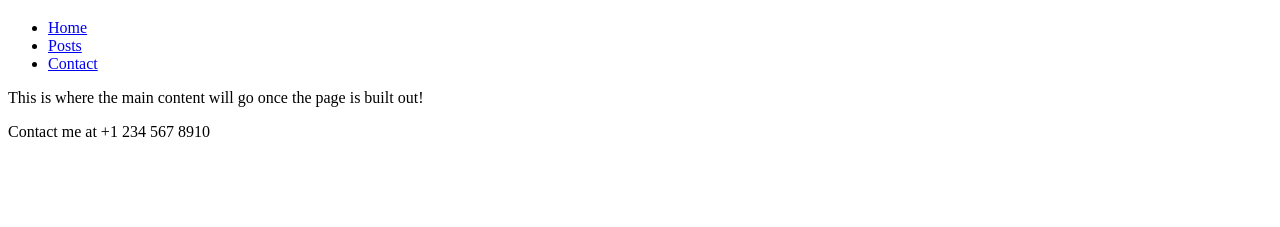
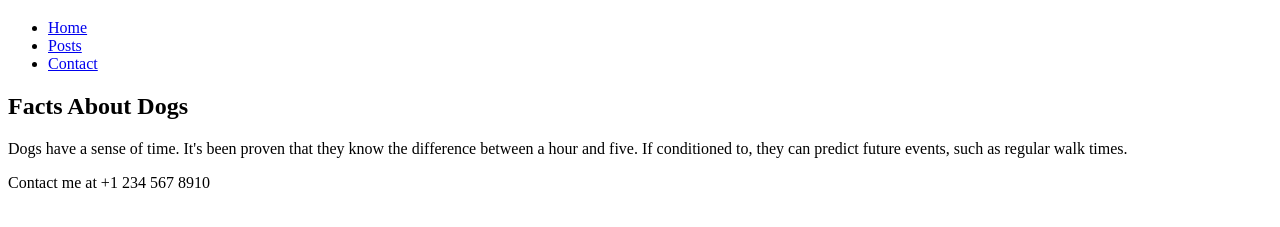
Before and after one commit to Edo404/CodeAccademy, a plain HTML site: page semantic.html in a window 1280 px wide. Shown: the part 61-288 px from the top of the page. Drawn offline with Linux system fonts and the light colour scheme.

Commit message:
semantic1

```diff
--- a/semantic.html
+++ b/semantic.html
@@ -11,13 +11,22 @@
             </ul>
         </nav>
         </header>
-        <div id="main">
-        <p>This is where the main content will go once the page is built out!</p>
-        </div>
 
-        <div id="footer">
-        <p>Contact me at +1 234 567 8910 </p>
-        </div>
+        <main>
+        <section>
+            <article>
+            <h2>Facts About Dogs</h2>
+            <p>
+                Dogs have a sense of time. It's been proven that they know the
+                difference between a hour and five. If conditioned to, they can
+                predict future events, such as regular walk times.
+            </p>
+            </article>
+        </section>
+        </main>
 
+        <footer>
+        <p>Contact me at +1 234 567 8910</p>
+        </footer>
     </body>
     </html>
```
